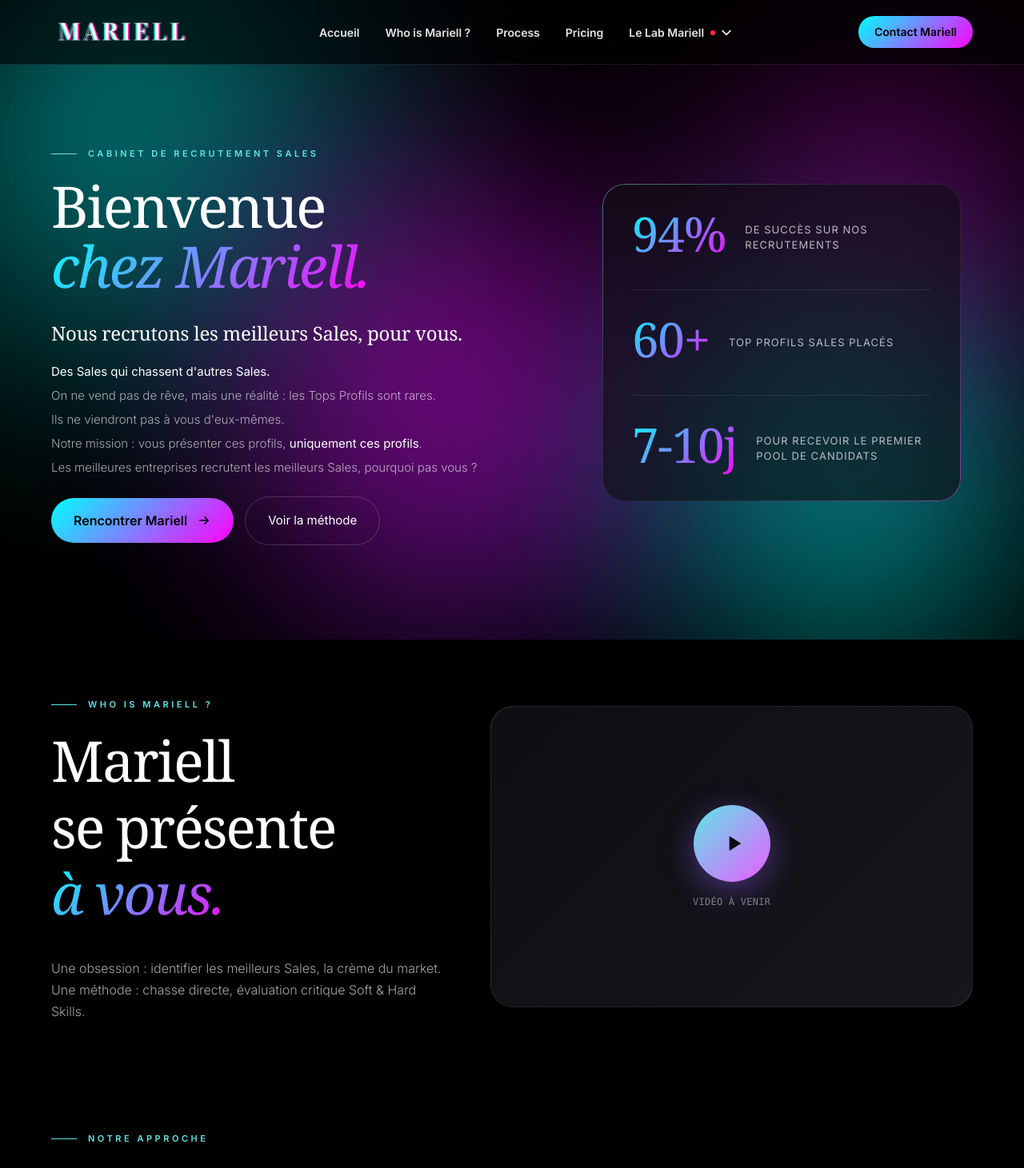
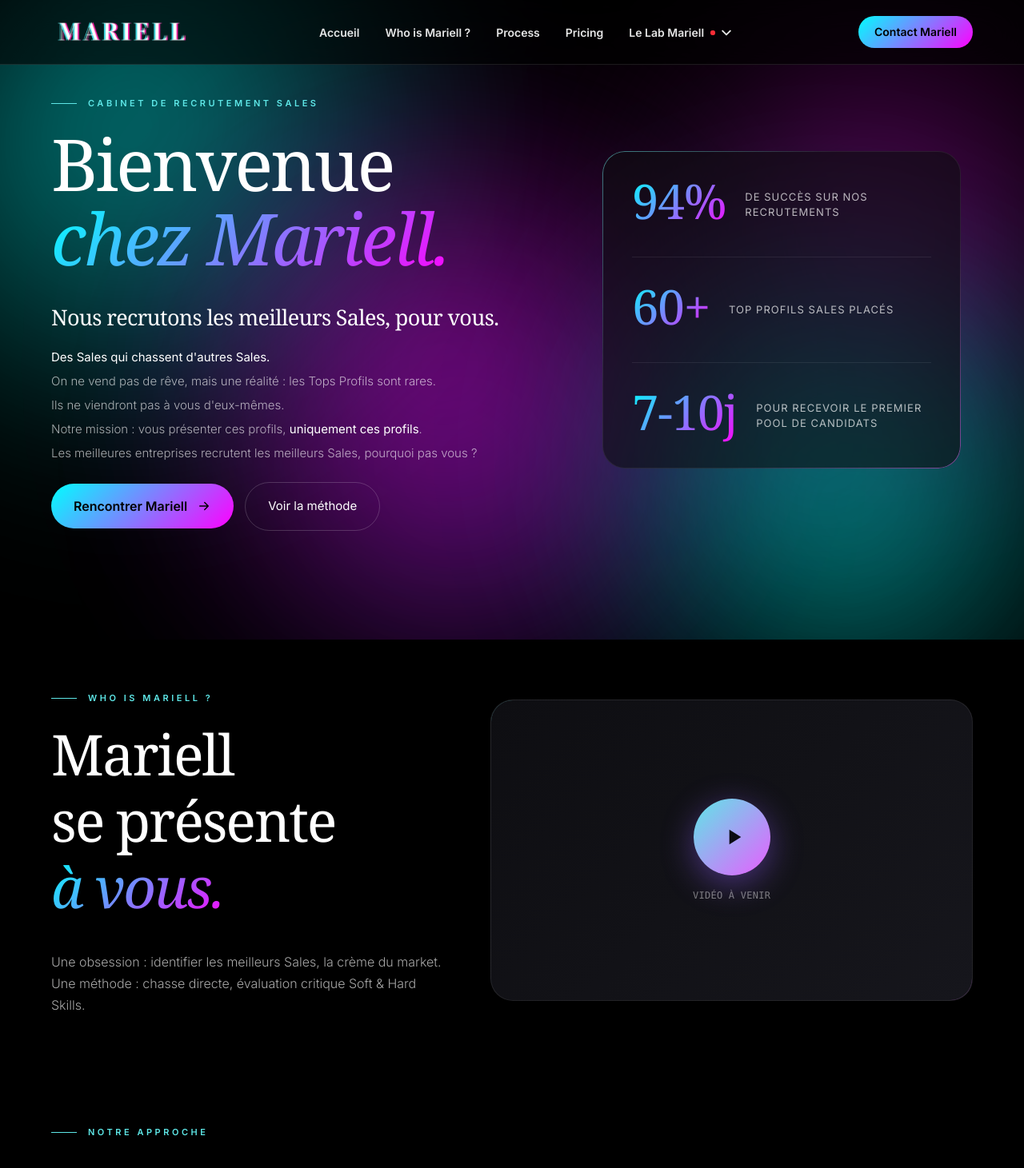
Before and after one commit to Redgies/mariell, a Nuxt app: page / in a window 1280 px wide. Shown: the top 1461 px of the page at 80% size. Built offline with nearby package versions, Linux system fonts and the light colour scheme.

Commit message:
Push
Push

```diff
--- a/app/components/HeroSection.vue
+++ b/app/components/HeroSection.vue
@@ -16,7 +16,7 @@ const heroStats: HeroStat[] = [
 <template>
   <section
     id="accueil"
-    class="relative flex min-h-screen items-center px-5 pt-24 pb-10 md:px-10 lg:px-16"
+    class="relative flex min-h-screen items-start px-5 pt-28 pb-9 md:px-10 lg:px-16"
   >
     <div class="mx-auto grid w-full max-w-7xl items-center gap-12 lg:grid-cols-[1.35fr_1fr] lg:gap-16">
       <!-- Left: editorial copy -->
@@ -25,7 +25,7 @@ const heroStats: HeroStat[] = [
 
         <h1
           class="reveal headline-asym text-white"
-          style="font-size: clamp(44px, 5.6vw, 78px); line-height: 1.04; letter-spacing: -0.035em;"
+          style="font-size: clamp(56px, 7vw, 96px); line-height: 1.04; letter-spacing: -0.035em;"
           data-split
         >
           Bienvenue<br />
@@ -33,8 +33,8 @@ const heroStats: HeroStat[] = [
         </h1>
 
         <p
-          class="reveal mt-5 max-w-2xl text-[clamp(18px,2vw,24px)] leading-snug text-white"
-          style="font-family: var(--font-serif-jp); font-weight: 500; letter-spacing: -0.01em;"
+          class="reveal mt-5 max-w-2xl text-[clamp(20px,2.2vw,27px)] leading-snug text-white"
+          style="font-family: var(--font-serif-jp); font-weight: 500; letter-spacing: -0.025em;"
         >
           Nous recrutons les meilleurs Sales, pour vous.
         </p>
--- a/app/components/VideoSection.vue
+++ b/app/components/VideoSection.vue
@@ -3,7 +3,7 @@
 </script>
 
 <template>
-  <section id="who" class="relative px-5 py-12 md:px-10 md:py-16 lg:px-16">
+  <section id="who" class="relative px-5 pt-10 pb-12 md:px-10 md:pt-14 md:pb-16 lg:px-16">
     <div class="reveal mx-auto max-w-7xl">
       <div class="grid grid-cols-1 items-center gap-10 lg:grid-cols-[0.9fr_1.1fr] lg:gap-14">
         <!-- Copy -->
```
Also changed, not shown: .omc/project-memory.json, .omc/state/hud-state.json, .omc/state/hud-stdin-cache.json, .omc/state/idle-notif-cooldown.json, .omc/state/subagent-tracking.json, 1 other file (tests, documents, lock files or other folders).
